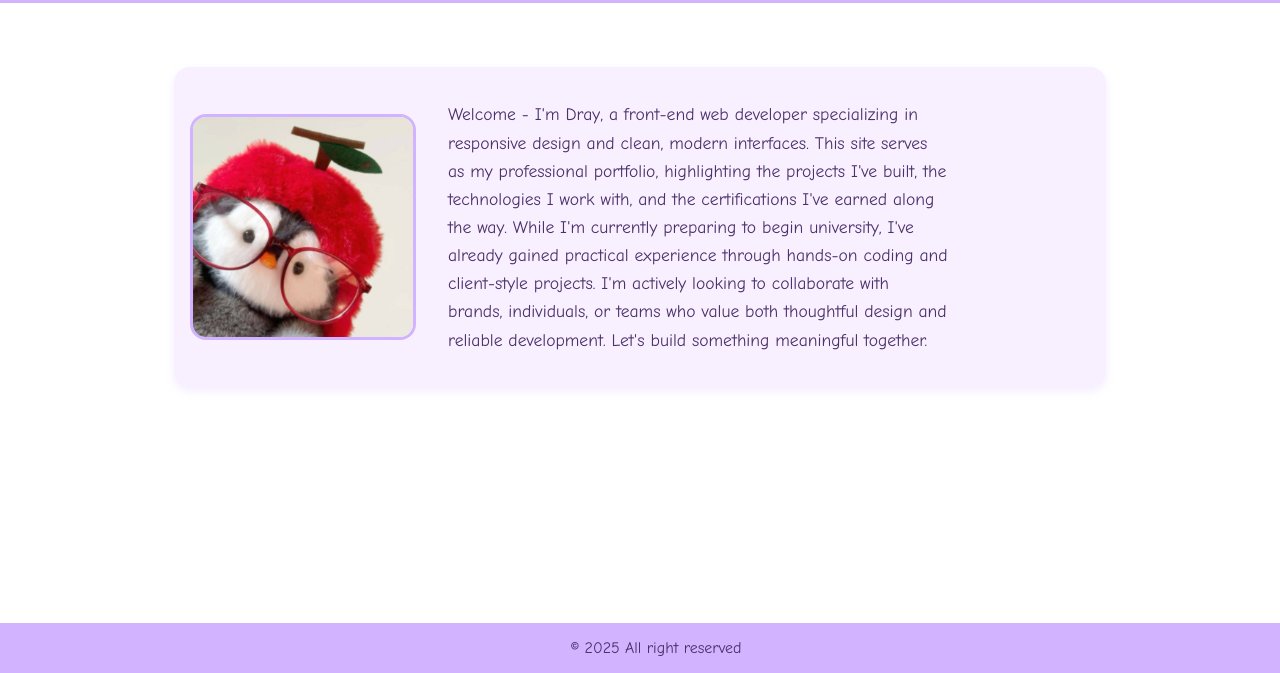
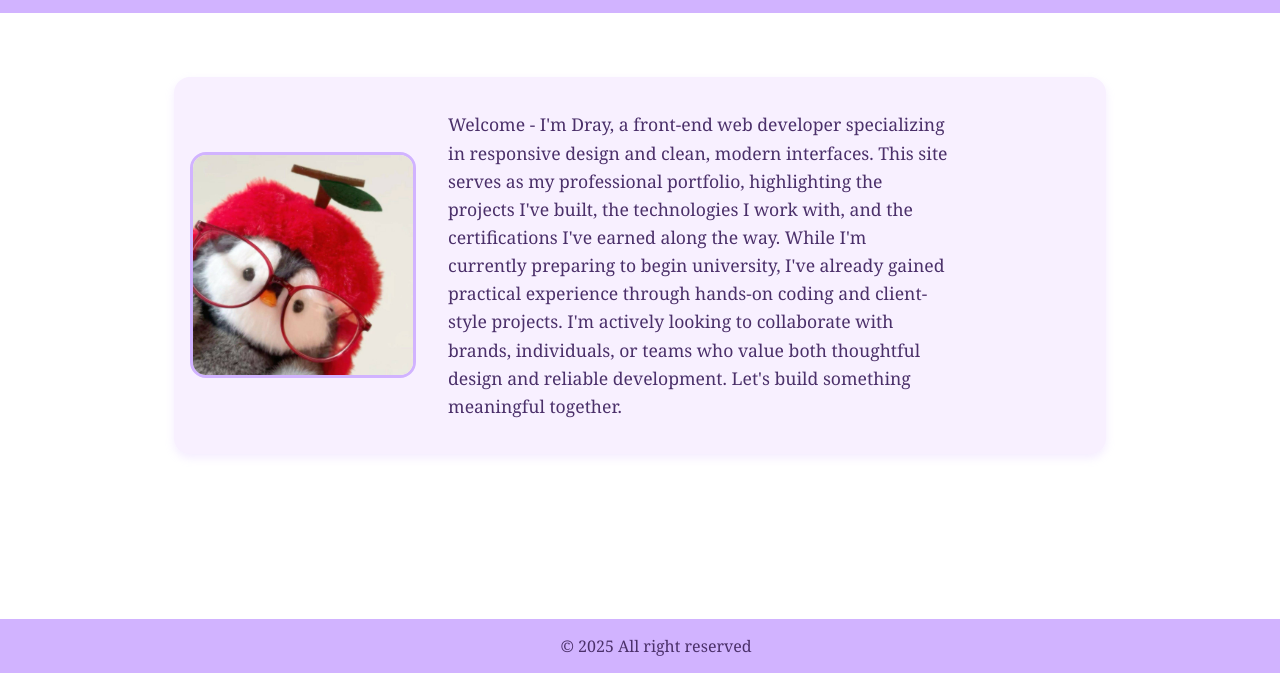
Before and after one commit to Dray-notes/cute-portfolio, a plain HTML site: page index.html in a window 1280 px wide. Shown: the part 127-800 px from the top of the page. Drawn offline with Linux system fonts and the light colour scheme.

Commit message:
Update style.css

```diff
--- a/style.css
+++ b/style.css
@@ -7,7 +7,7 @@
 }
 
 body {
-    font-family: 'Comic Sans MS', cursive;
+    font-family: Georgia, 'Times New Roman', Times, serif;
     background: var(--bg);
     color: var(--text);
     margin: 0;
```
